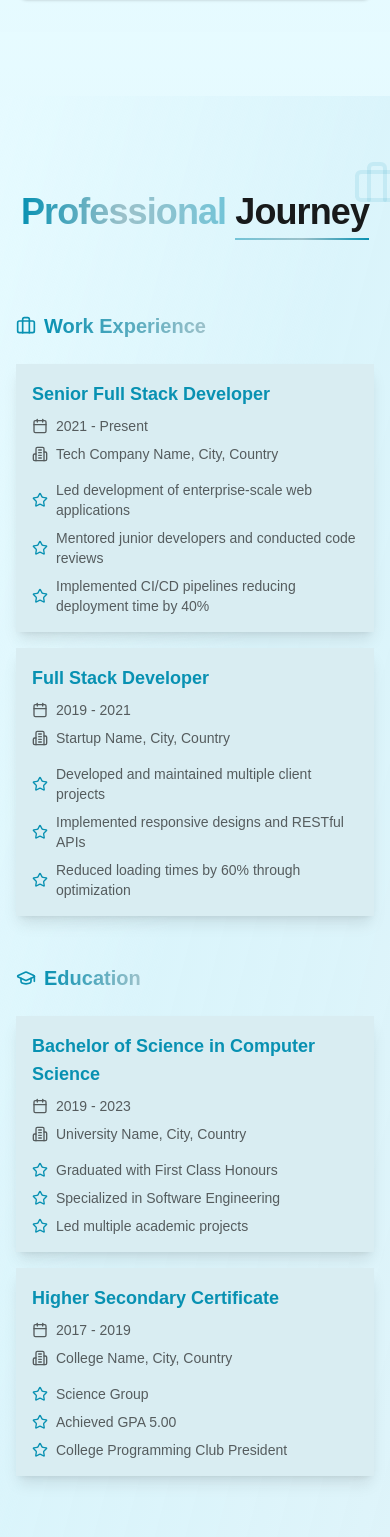
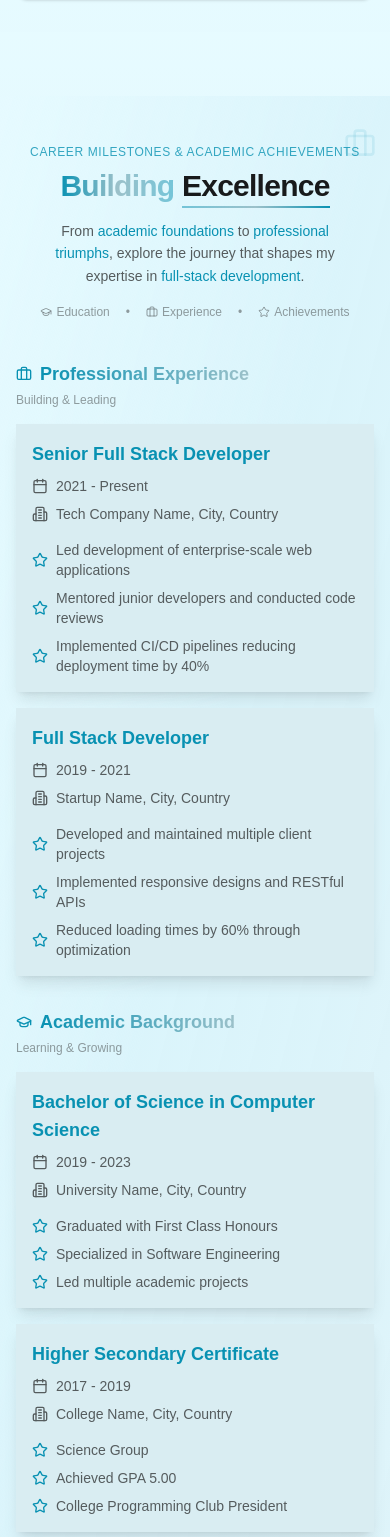
Before and after one commit to the-pujon/portfolio-frontend, a Next.js app: page / in a window 390 px wide. Shown: the part 6551-8088 px from the top of the page. Built offline with nearby package versions, Linux system fonts and the light colour scheme.

Commit message:
Education Experience responsive done

```diff
--- a/src/components/ui/EducationExperience.tsx
+++ b/src/components/ui/EducationExperience.tsx
@@ -87,7 +87,7 @@ const EducationExperience = () => {
     ];
 
     return (
-        <section id="education-experience" className="py-24 px-4 sm:px-6 lg:px-8 bg-gradient-to-br from-background via-primary/5 to-secondary/10 relative overflow-hidden">
+        <section id="education-experience" className="py-12 sm:py-16 md:py-24 px-4 sm:px-6 lg:px-8 bg-gradient-to-br from-background via-primary/5 to-secondary/10 relative overflow-hidden">
             <motion.div
                 ref={ref}
                 animate={controls}
@@ -95,31 +95,82 @@ const EducationExperience = () => {
                 variants={containerVariants}
                 className="max-w-7xl mx-auto"
             >
-                <div className="flex flex-col items-center mb-20">
-                    <div className="relative">
-                        <h2 className="text-4xl sm:text-5xl md:text-6xl font-bold relative z-10 tracking-tight text-center">
+                {/* Enhanced Responsive Title Section */}
+                <div className="flex flex-col items-center mb-10 sm:mb-16 md:mb-20">
+                    <motion.div
+                        className="relative mb-4 sm:mb-6"
+                        variants={{
+                            hidden: { opacity: 0,y: -20 },
+                            visible: { opacity: 1,y: 0 }
+                        }}
+                    >
+                        <span className="text-xs sm:text-sm md:text-base font-medium text-primary/80 tracking-wider uppercase mb-2 sm:mb-4 block text-center">
+                            Career Milestones & Academic Achievements
+                        </span>
+                        <h2 className="text-3xl sm:text-4xl md:text-5xl lg:text-6xl font-bold relative z-10 tracking-tight text-center px-4">
                             <span className="bg-clip-text text-transparent bg-gradient-to-r from-primary via-secondary to-primary/50">
-                                Professional
+                                Building
                             </span>{" "}
                             <span className="relative inline-block">
-                                <span className="text-foreground">Journey</span>
-                                <div className="absolute -bottom-2 left-0 w-full h-[2px] bg-gradient-to-r from-primary/50 via-secondary to-primary animate-shimmer" />
+                                <span className="text-foreground">Excellence</span>
+                                <div className="absolute -bottom-1 sm:-bottom-2 left-0 w-full h-[2px] bg-gradient-to-r from-primary/50 via-secondary to-primary animate-shimmer" />
                             </span>
                         </h2>
-                        <div className="absolute -top-8 -right-8 text-primary/20 animate-pulse">
-                            <Briefcase className="w-12 h-12 sm:w-16 sm:h-16" />
+                        <div className="absolute -top-4 sm:-top-6 md:-top-8 -right-4 sm:-right-6 md:-right-8 text-primary/20 animate-pulse">
+                            <Briefcase className="w-8 h-8 sm:w-12 sm:h-12 md:w-16 md:h-16" />
                         </div>
-                    </div>
+                    </motion.div>
+
+                    <motion.p
+                        className="text-sm sm:text-base md:text-lg lg:text-xl text-muted-foreground max-w-[90%] sm:max-w-2xl md:max-w-3xl text-center leading-relaxed px-4"
+                        variants={{
+                            hidden: { opacity: 0,y: 20 },
+                            visible: { opacity: 1,y: 0 }
+                        }}
+                    >
+                        From <span className="text-primary font-medium">academic foundations</span> to{" "}
+                        <span className="text-primary font-medium">professional triumphs</span>,
+                        explore the journey that shapes my expertise in{" "}
+                        <span className="text-primary font-medium">full-stack development</span>.
+                    </motion.p>
+
+                    <motion.div
+                        className="flex flex-wrap justify-center gap-2 mt-4 sm:mt-6 text-xs sm:text-sm text-muted-foreground/60 px-4"
+                        variants={{
+                            hidden: { opacity: 0 },
+                            visible: { opacity: 1 }
+                        }}
+                    >
+                        <span className="flex items-center">
+                            <GraduationCap className="w-3 h-3 sm:w-4 sm:h-4 mr-1" />
+                            Education
+                        </span>
+                        <span className="px-2">•</span>
+                        <span className="flex items-center">
+                            <Briefcase className="w-3 h-3 sm:w-4 sm:h-4 mr-1" />
+                            Experience
+                        </span>
+                        <span className="px-2">•</span>
+                        <span className="flex items-center">
+                            <Star className="w-3 h-3 sm:w-4 sm:h-4 mr-1" />
+                            Achievements
+                        </span>
+                    </motion.div>
                 </div>
 
                 {/* Mobile Layout */}
-                <div className="block md:hidden space-y-12">
+                <div className="block md:hidden space-y-8 sm:space-y-12">
                     {/* Work Experience Section */}
                     <div>
-                        <div className="text-xl font-bold flex items-center justify-start mb-6">
-                            <Briefcase className="w-5 h-5 mr-2 text-primary" />
-                            <span className="bg-clip-text text-transparent bg-gradient-to-r from-primary to-secondary">
-                                Work Experience
+                        <div className="flex flex-col sm:flex-row sm:items-center justify-start mb-4 sm:mb-6">
+                            <div className="flex items-center">
+                                <Briefcase className="w-4 h-4 sm:w-5 sm:h-5 mr-2 text-primary" />
+                                <span className="text-lg sm:text-xl font-bold bg-clip-text text-transparent bg-gradient-to-r from-primary to-secondary">
+                                    Professional Experience
+                                </span>
+                            </div>
+                            <span className="text-xs sm:text-sm text-muted-foreground/60 mt-1 sm:mt-0 sm:ml-3">
+                                Building & Leading
                             </span>
                         </div>
                         <div className="space-y-4">
@@ -139,10 +190,15 @@ const EducationExperience = () => {
 
                     {/* Education Section */}
                     <div>
-                        <div className="text-xl font-bold flex items-center justify-start mb-6">
-                            <GraduationCap className="w-5 h-5 mr-2 text-primary" />
-                            <span className="bg-clip-text text-transparent bg-gradient-to-r from-primary to-secondary">
-                                Education
+                        <div className="flex flex-col sm:flex-row sm:items-center justify-start mb-4 sm:mb-6">
+                            <div className="flex items-center">
+                                <GraduationCap className="w-4 h-4 sm:w-5 sm:h-5 mr-2 text-primary" />
+                                <span className="text-lg sm:text-xl font-bold bg-clip-text text-transparent bg-gradient-to-r from-primary to-secondary">
+                                    Academic Background
+                                </span>
+                            </div>
+                            <span className="text-xs sm:text-sm text-muted-foreground/60 mt-1 sm:mt-0 sm:ml-3">
+                                Learning & Growing
                             </span>
                         </div>
                         <div className="space-y-4">
@@ -163,23 +219,30 @@ const EducationExperience = () => {
 
                 {/* Desktop Layout */}
                 <div className="hidden md:block">
-                    {/* Desktop section headers */}
                     <div className="grid grid-cols-2 gap-8 mb-12">
-                        <div className="text-2xl font-bold flex items-center justify-center">
-                            <Briefcase className="w-6 h-6 mr-2 text-primary" />
-                            <span className="bg-clip-text text-transparent bg-gradient-to-r from-primary to-secondary">
-                                Work Experience
+                        <div className="flex flex-col items-center justify-center">
+                            <div className="flex items-center mb-2">
+                                <Briefcase className="w-5 h-5 lg:w-6 lg:h-6 mr-2 text-primary" />
+                                <span className="text-xl lg:text-2xl font-bold bg-clip-text text-transparent bg-gradient-to-r from-primary to-secondary">
+                                    Professional Experience
+                                </span>
+                            </div>
+                            <span className="text-sm lg:text-base text-muted-foreground/60">
+                                Building & Leading
                             </span>
                         </div>
-                        <div className="text-2xl font-bold flex items-center justify-center">
-                            <GraduationCap className="w-6 h-6 mr-2 text-primary" />
-                            <span className="bg-clip-text text-transparent bg-gradient-to-r from-primary to-secondary">
-                                Education
+                        <div className="flex flex-col items-center justify-center">
+                            <div className="flex items-center mb-2">
+                                <GraduationCap className="w-5 h-5 lg:w-6 lg:h-6 mr-2 text-primary" />
+                                <span className="text-xl lg:text-2xl font-bold bg-clip-text text-transparent bg-gradient-to-r from-primary to-secondary">
+                                    Academic Background
+                                </span>
+                            </div>
+                            <span className="text-sm lg:text-base text-muted-foreground/60">
+                                Learning & Growing
                             </span>
                         </div>
                     </div>
-
-                    {/* Desktop Timeline */}
                     <div className="relative">
                         <div className="absolute left-1/2 transform -translate-x-1/2 w-1 h-full bg-gradient-to-b from-primary to-secondary opacity-50 blur-sm" />
                         <div className="absolute left-1/2 transform -translate-x-1/2 w-0.5 h-full bg-gradient-to-b from-primary to-secondary" />
```
